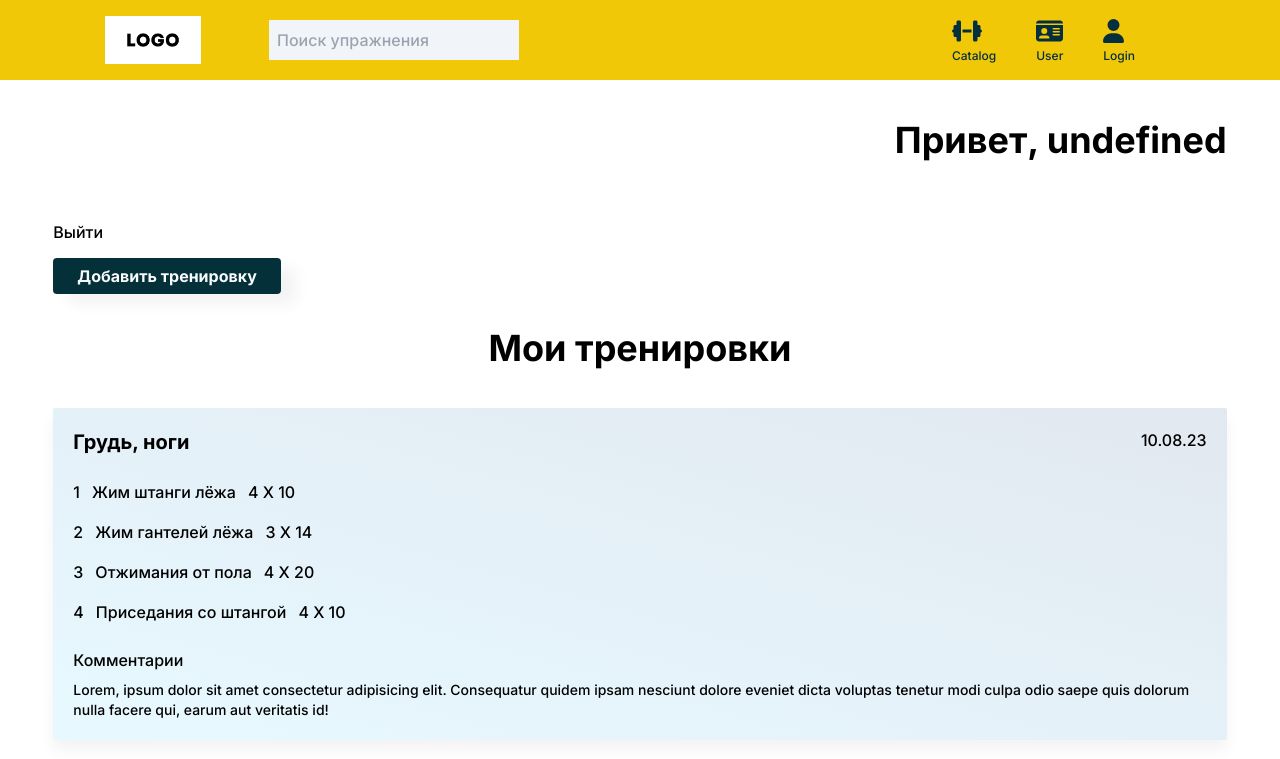
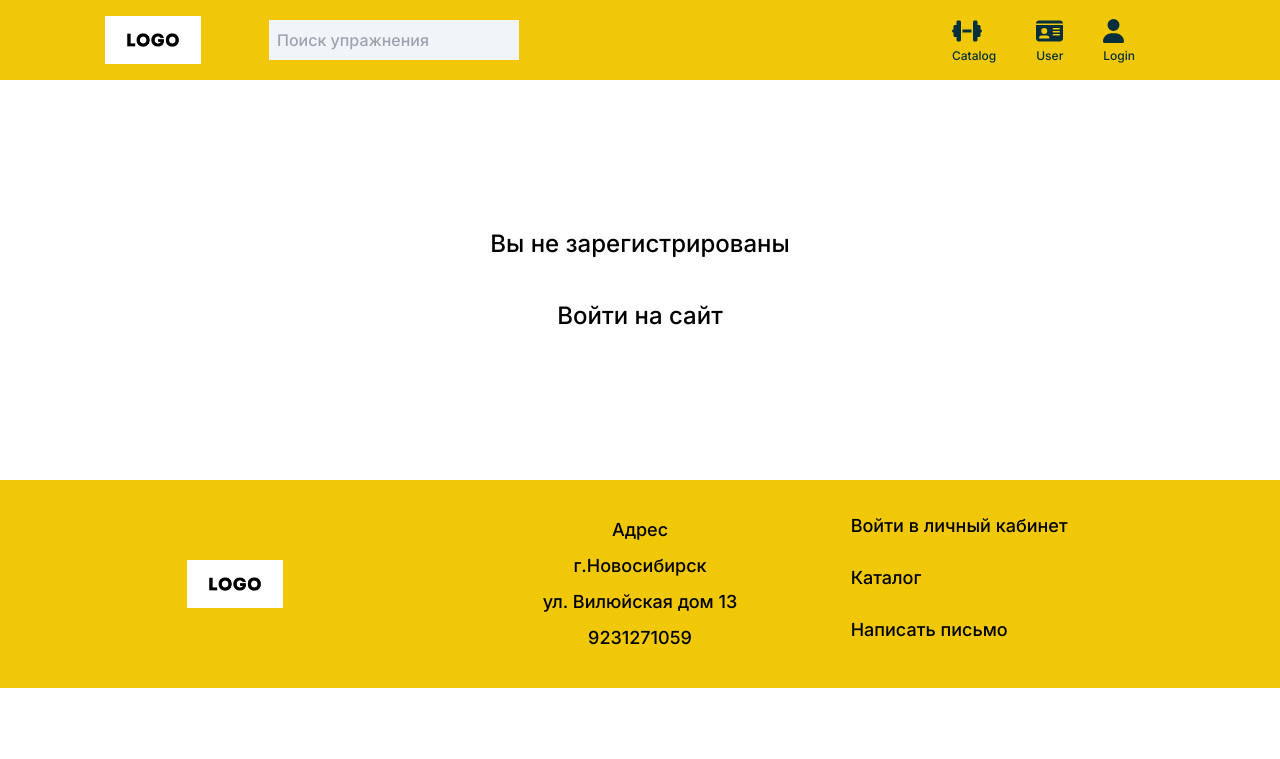
Before and after one commit to paHa345/test, a Next.js app: page /my in a window 1280 px wide. Shown: the top 759 px of the page. Built offline with nearby package versions, Linux system fonts and the light colour scheme; no server answers.

Commit message:
v 0.47 fix authOptions next mechanism

```diff
--- a/app/components/LoginSection/Login.tsx
+++ b/app/components/LoginSection/Login.tsx
@@ -6,7 +6,6 @@ import { usePathname } from "next/navigation";
 import React from "react";
 import { useState, useEffect } from "react";
 import { useDispatch, useSelector } from "react-redux";
-import { redirect } from "next/navigation";
 import { useRouter } from "next/navigation";
 
 const Login = () => {
--- a/app/my/page.tsx
+++ b/app/my/page.tsx
@@ -1,26 +1,26 @@
 import React from "react";
 import Aside from "../components/Aside";
 import { getServerSession } from "next-auth";
-// import { authOptions } from "../api/auth/[...nextauth]/route";
 import MyPage from "./../components/MyPageComponent/MyPage";
 import Link from "next/link";
+import { authOptions } from "../utils/authOptions";
 
 const My = async () => {
-  const session = await getServerSession();
+  const session = await getServerSession(authOptions);
   console.log(session);
-  // if (!session) {
-  //   return (
-  //     <div className="flex flex-col items-center my-32">
-  //       <h1 className=" text-2xl my-5">Вы не зарегистрированы</h1>
-  //       <Link
-  //         className=" text-2xl my-5 hover:text-sky-700 hover:underline hover:underline-offset-4"
-  //         href={`./login`}
-  //       >
-  //         Войти на сайт
-  //       </Link>
-  //     </div>
-  //   );
-  // }
+  if (!session) {
+    return (
+      <div className="flex flex-col items-center my-32">
+        <h1 className=" text-2xl my-5">Вы не зарегистрированы</h1>
+        <Link
+          className=" text-2xl my-5 hover:text-sky-700 hover:underline hover:underline-offset-4"
+          href={`./login`}
+        >
+          Войти на сайт
+        </Link>
+      </div>
+    );
+  }
 
   return <MyPage></MyPage>;
 };
```
